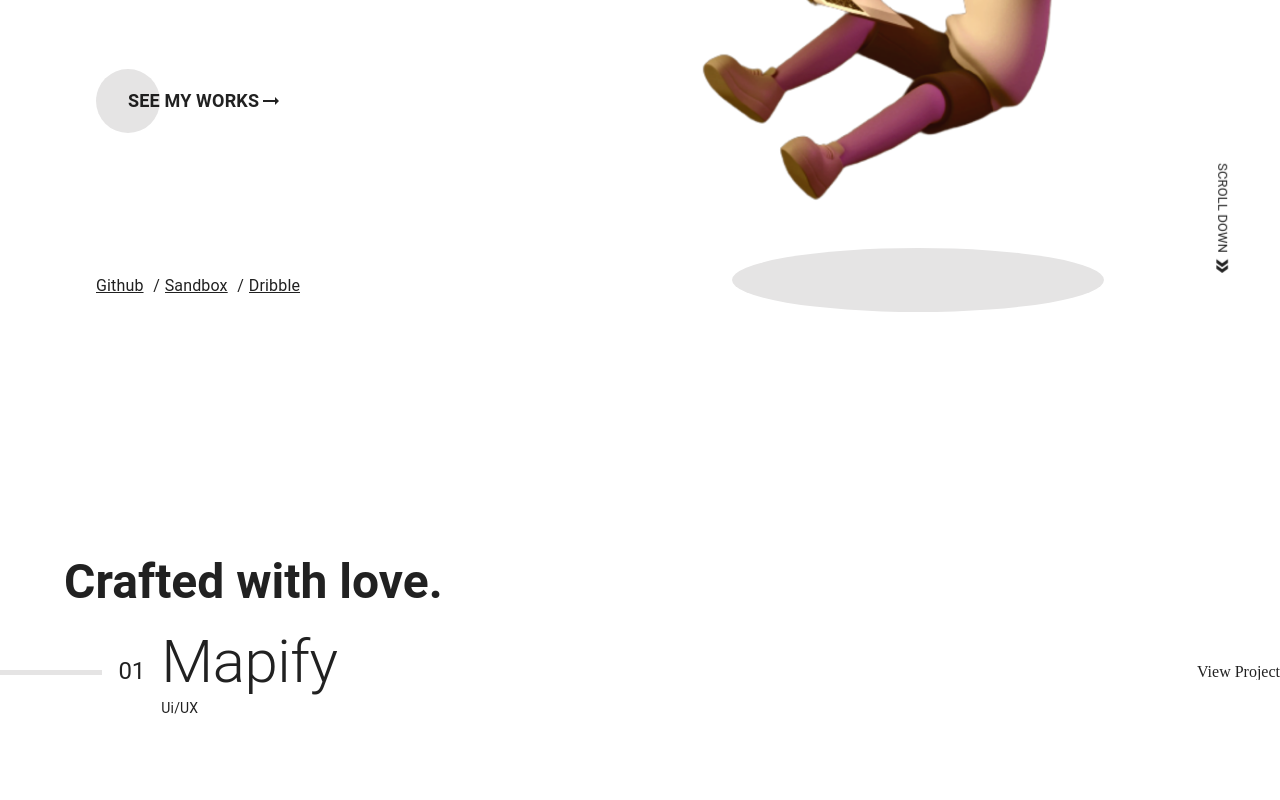
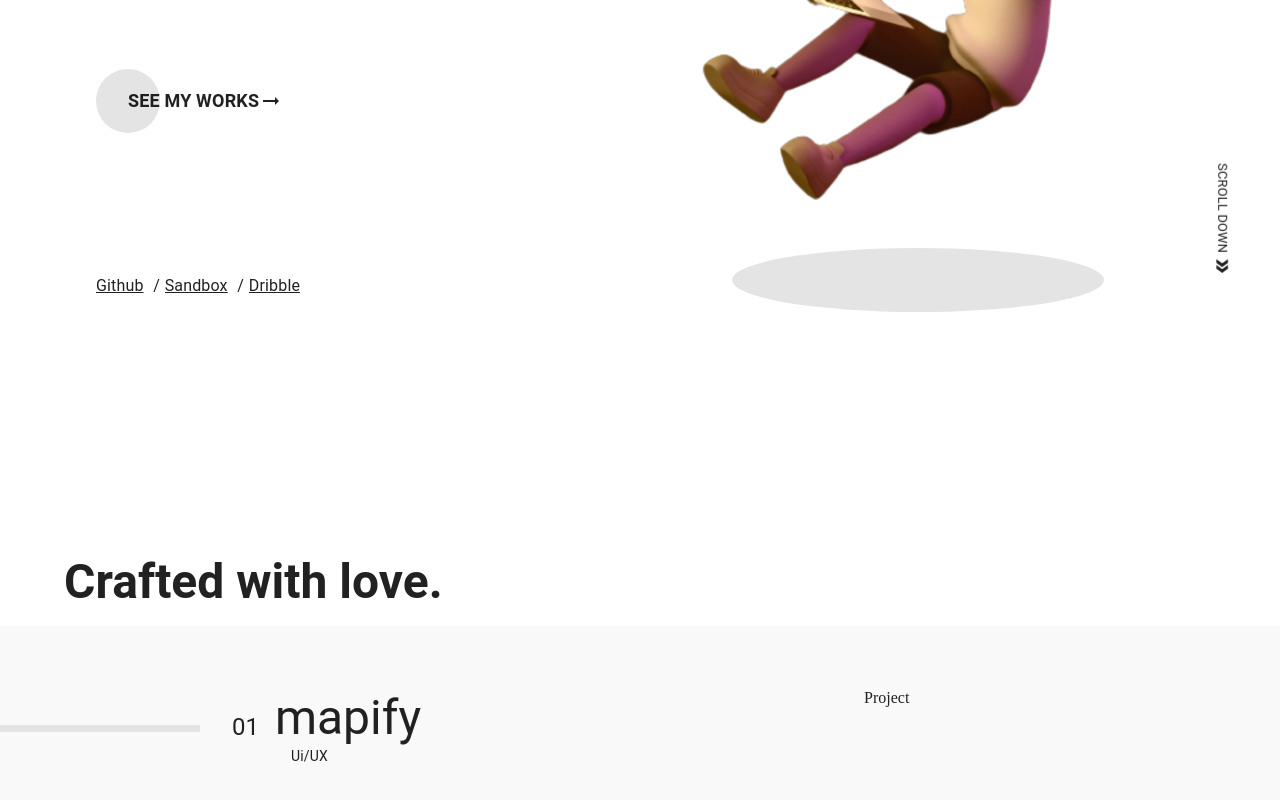
Before and after one commit to Ashumaurya/NextJsfolio, a Next.js app: page / in a window 1280 px wide. Shown: the part 412-1212 px from the top of the page. Before the commit the page ends 1130 px from the top, so only its background shows below. Built offline with nearby package versions, Linux system fonts and the light colour scheme.

Commit message:
Adsense added

```diff
--- a/components/header/header.js
+++ b/components/header/header.js
@@ -10,12 +10,6 @@ import { useContext } from "react";
 import { DarkMode } from "../../pages/api/theme";
 import DoubleArrowIcon from "@mui/icons-material/DoubleArrow";
 import React from "react";
-const Item = styled(Paper)(({ theme }) => ({
-  ...theme.typography.body2,
-  padding: theme.spacing(1),
-  textAlign: "center",
-  color: theme.palette.text.primary,
-}));
 
 const Circle = styled(Paper)(({ theme }) => ({
   height: "4rem",
--- a/components/work/projectCard.js
+++ b/components/work/projectCard.js
@@ -1,19 +1,33 @@
 import { styled } from "@mui/material/styles";
 import { Box, Typography } from "@mui/material";
+import Grid from "@mui/material/Grid";
 
 const Line = styled(Box)(({ theme }) => ({
-  height: "0.3rem",
-  width: "8%",
-  alignItems: "center",
+  height: "0.4rem",
+  width: "100%",
   background:
     theme.palette.mode === "light" ? "#E5E4E4" : "rgba(255, 255, 255, 0.12)",
+}));
+
+const Hover = styled(Box)(({ theme }) => ({
+  background:
+    theme.palette.mode === "light" ? "#f9f9f9" : "rgba(255, 255, 255, 0.12)",
+  padding: "4rem 0rem",
+  "&:hover": {
+    [theme.breakpoints.up("sm")]: {
+      transformOrigin: "left top  ",
+      transform: "scale(1.1,1.1)",
+      overflowY: "hidden",
+    },
+  },
 }));
 
 const Project = () => {
   return (
     <>
-      <Box sx={{ flexGrow: 1, display: "flex", alignItems: "center" }}>
-        <Line />{" "}
+      <Box sx={{ flexGrow: 1, overflow: "hidden" }}>
+        <Hover>
+          {/* <Line />{" "}
         <Typography
           sx={{ alignItems: "center", margin: "0 1rem" }}
           fontSize="large"
@@ -32,7 +46,72 @@ const Project = () => {
           <Typography variant="h2">Mapify</Typography>
           <Typography variant="body2">Ui/UX</Typography>
         </Box>
-        <Box sx={{}}>View Project</Box>
+        <Box
+          sx={{
+            margin: "0 8rem",
+          }}
+        >
+          <Typography variant="h5" fontWeight="500">
+            View Project
+          </Typography>
+        </Box> */}
+
+          <Grid container spacing={2}>
+            <Grid item md={2} alignItems="center" sx={{ alignItems: "center" }}>
+              <Box
+                height="100%"
+                display="flex"
+                justifyContent="center"
+                flexDirection="column"
+              >
+                <Line />
+              </Box>
+            </Grid>
+            <Grid item xs={12} md={6}>
+              <Box
+                sx={{
+                  display: "flex",
+                  height: "100%",
+                  display: "flex",
+                  justifyContent: "center",
+                }}
+              >
+                <Box
+                  sx={{
+                    height: "100%",
+                    display: "flex",
+                    justifyContent: "center",
+                    flexDirection: "column",
+                  }}
+                >
+                  <Typography
+                    sx={{ margin: "0 1rem" }}
+                    fontSize="large"
+                    variant="h5"
+                  >
+                    01
+                  </Typography>
+                </Box>
+                <Box
+                  sx={{
+                    flexGrow: 1,
+                    display: "flex",
+                    flexDirection: "column",
+                  }}
+                >
+                  <Typography variant="h3">mapify</Typography>
+                  <Typography variant="body2" sx={{ padding: "0 1rem" }}>
+                    {" "}
+                    Ui/UX
+                  </Typography>
+                </Box>
+              </Box>
+            </Grid>
+            <Grid item xs={12} md={2}>
+              Project
+            </Grid>
+          </Grid>
+        </Hover>
       </Box>
     </>
   );
--- a/pages/_app.js
+++ b/pages/_app.js
@@ -8,6 +8,11 @@ function MyApp({ Component, pageProps }) {
     <>
       <Head>
         <meta name="viewport" content="initial-scale=1.0, width=device-width" />
+        <script
+          data-ad-client="ca-pub-5690272796328831"
+          async
+          src="https://pagead2.googlesyndication.com/pagead/js/adsbygoogle.js"
+        ></script>
       </Head>
       <ThemeChanger>
         <Box sx={{ flexGrow: "auto" }}>
```
